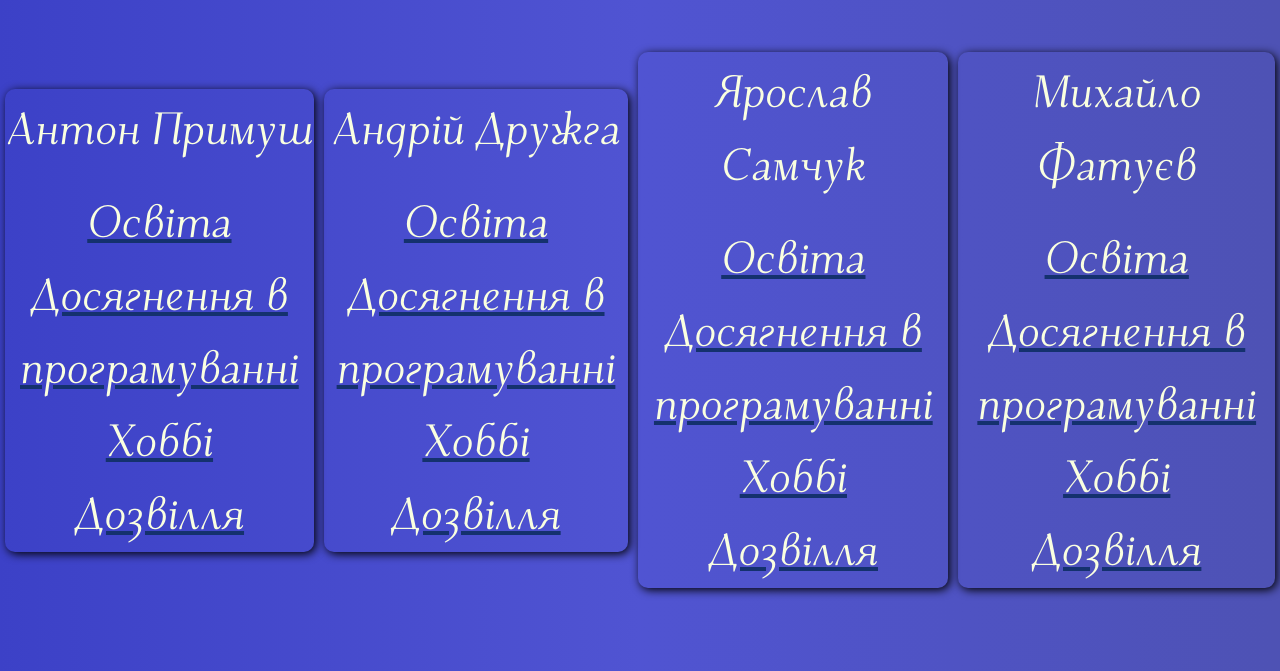
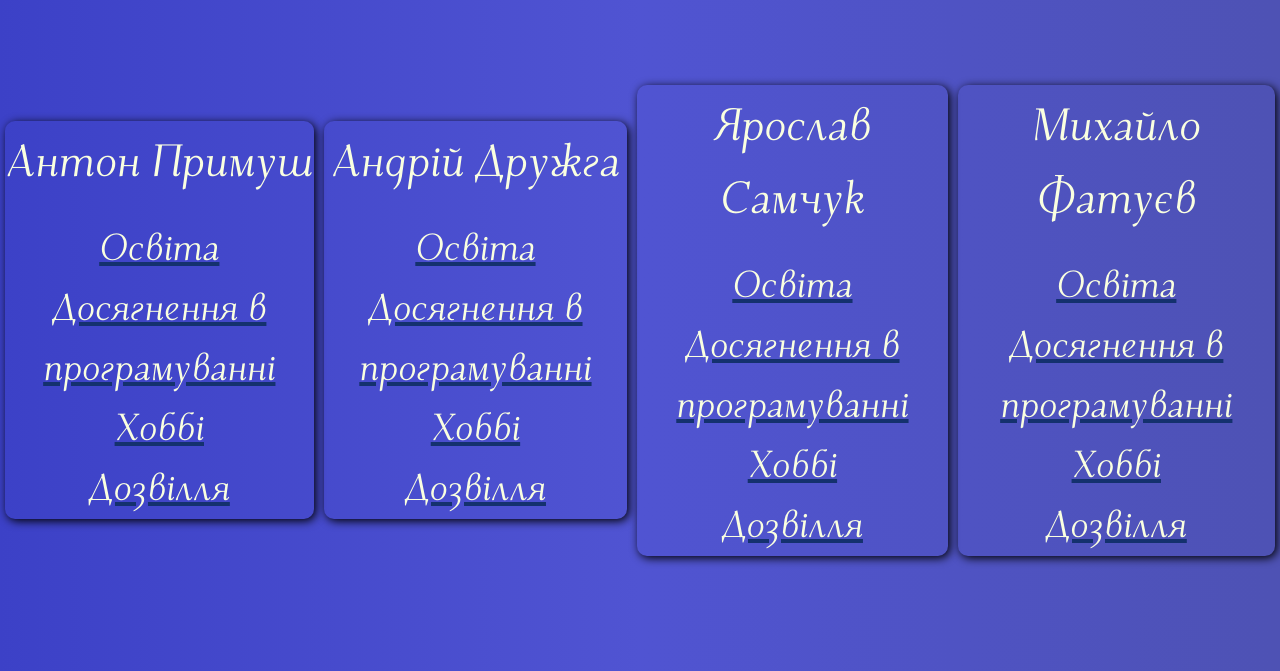
Before and after one commit to PrymushAnton/my_portfolio, a Django app: page / in a window 1280 px wide. Shown: the part 129-800 px from the top of the page. Run offline with Django 4.2, Linux system fonts and the light colour scheme.

Commit message:
changed font-size of main page

```diff
--- a/project_site/progect/main/static/main/css/main.css
+++ b/project_site/progect/main/static/main/css/main.css
@@ -23,7 +23,7 @@ main div p{
 }
 
 main div a{
-    font-size: 150%;
+    font-size: 125%;
     display: inline-block;
     text-align: center;
     width: 100%;
```
